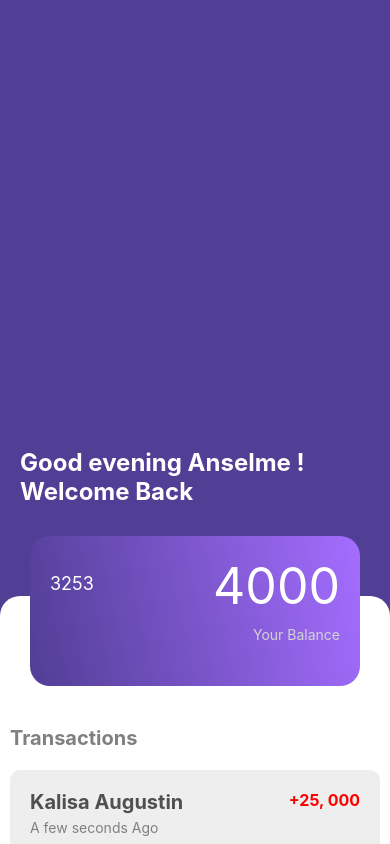
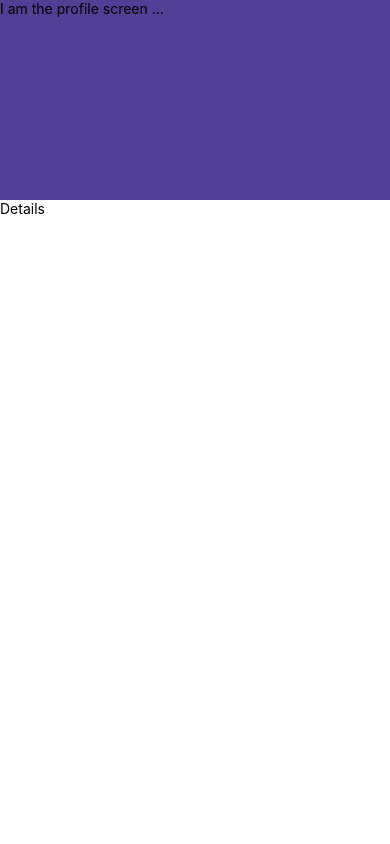
Before and after one commit to irumvanselme/ikofi-mobile, a React Native app: screen / in a window 390 px wide. Built offline with nearby package versions, Linux system fonts and the light colour scheme.

Commit message:
Start the profile Page

```diff
--- a/App.js
+++ b/App.js
@@ -1,15 +1,16 @@
-import { StatusBar } from 'expo-status-bar';
-import React from 'react';
-import { StyleSheet, Text, View } from 'react-native';
+import { StatusBar } from "expo-status-bar";
+import React from "react";
+import { StyleSheet, Text, View } from "react-native";
 import { colors } from "./constants/colors";
 import Home from "./screens/Home";
 import LoginScreen from "./screens/auth/Login";
 import RegisterScreen from "./screens/auth/Register";
 import DashboardScreen from "./screens/dashboard/Dashboard";
+import ProfileScreen from "./screens/auth/Profile";
 
 export default function App() {
 	let App;
-    let show = "Dashboard"
+	let show = "Profile";
 	switch (show) {
 		case "Home":
 			App = Home;
@@ -23,12 +24,15 @@ export default function App() {
 		case "Dashboard":
 			App = DashboardScreen;
 			break;
+		case "Profile":
+			App = ProfileScreen;
+			break;
 	}
 
 	return (
 		<View style={styles.container}>
-            <App/>
-            <StatusBar style="auto"/>
+			<App />
+			<StatusBar style="auto" />
 		</View>
 	);
 }
--- /dev/null
+++ b/screens/auth/Profile.js
@@ -0,0 +1,35 @@
+import React from "react";
+import { StyleSheet } from "react-native";
+import { View, Text } from "react-native";
+import { colors } from "../../constants/colors";
+import Screen from "../../layouts/Screen";
+
+export default function ProfileScreen() {
+	return (
+		<Screen style={styles.page}>
+			<View style={styles.basicProfile}>
+				<Text>I am the profile screen ... </Text>
+			</View>
+			<View style={styles.details}>
+				<Text>Details</Text>
+			</View>
+		</Screen>
+	);
+}
+
+const styles = StyleSheet.create({
+	page: {
+		display: "flex",
+		flex: 1,
+		flexDirection: "column",
+		backgroundColor: colors.primary,
+		padding: 0,
+	},
+	basicProfile: {
+		height: 200,
+	},
+	details: {
+		backgroundColor: colors.white,
+		flexGrow: 1,
+	},
+});
```
Lines whose indentation alone changed are shown as unchanged.
